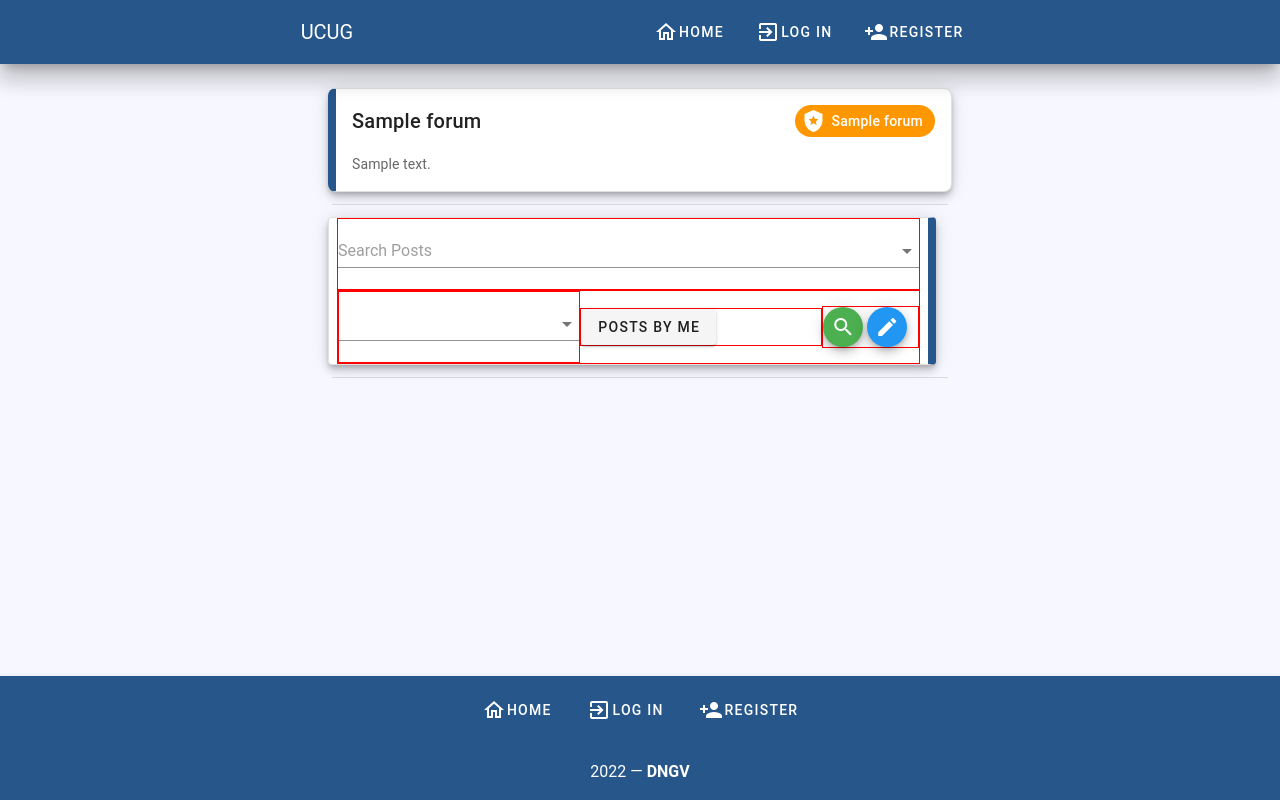
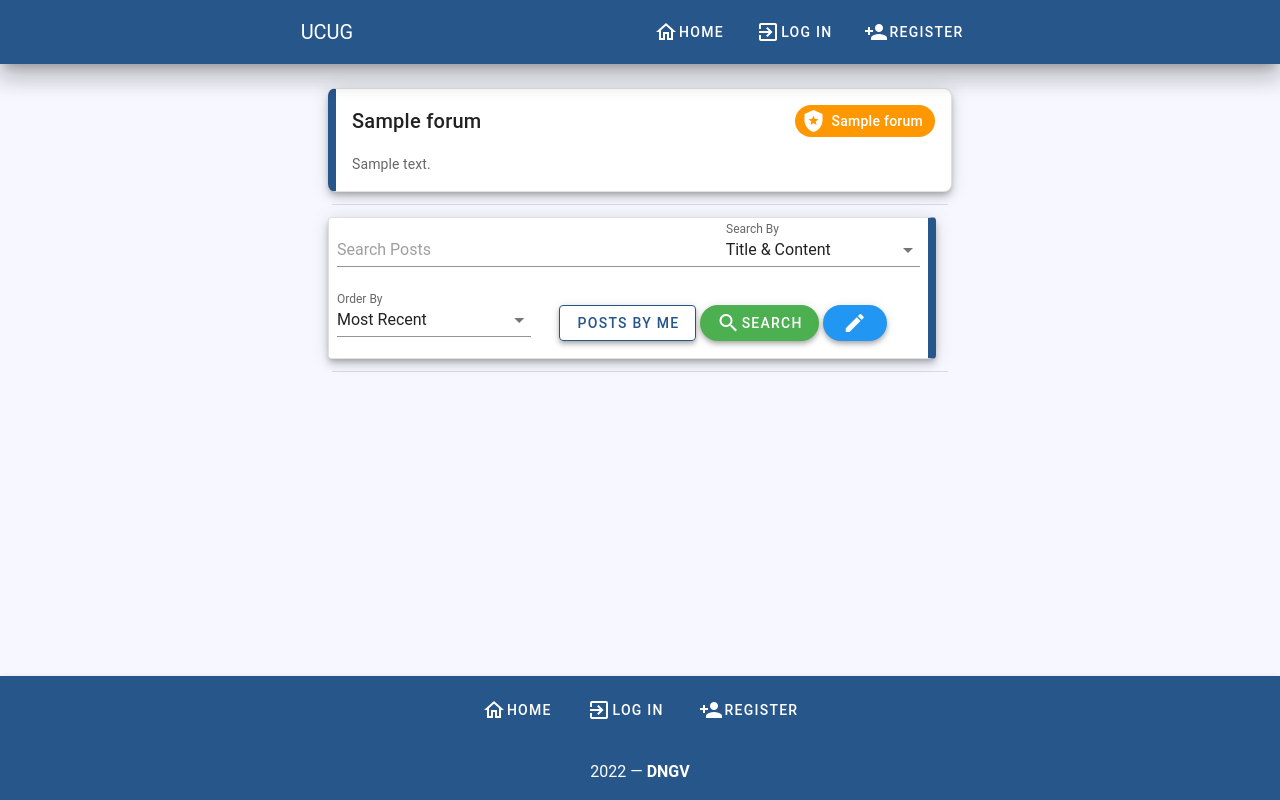
Before and after one commit to DanielGove/UCUG_Public, a Django app: template ucug_forum/templates/forum_feed.html in a window 1280 px wide. Run offline with Django 3.2, Linux system fonts and the light colour scheme; the template is opened without the code that fills it: most values are stand-ins (such as "Sample title", 1, 10 or a date in 2020); some libraries are stand-ins or nearby versions.

Commit message:
Refined the query set a bit

```diff
--- /dev/null
+++ b/UCUG/static/css/forum.css
@@ -0,0 +1,3 @@
+.query_button_highlight {
+    background-color: rgba(39,86,139, 0.3);
+}
--- a/ucug_forum/templates/forum_feed.html
+++ b/ucug_forum/templates/forum_feed.html
@@ -69,30 +69,46 @@
 <v-row>
     <v-card
         width="95%"
+        max-width="650px"
         outlined
         class="ma-2"
         elevation="6"
         style="border-right: 8px solid rgb(39,86,139)">
         <v-card-content>
-        <v-row style="border: 1px solid red"
+            <v-row
                 class="mr-2 ml-2 mb-0 mt-0">
                 <v-col cols="8" class="pa-0">
-                <v-text-field placeholder="Search Posts"></v-text-field></v-col>
+                    <v-text-field
+                        placeholder="Search Posts"
+                        v-model="query_search_term"></v-text-field></v-col>
                 <v-col cols="4" class="pa-0">
-                <v-autocomplete></v-autocomplete></v-col>
+                    <v-select
+                        :items="search_by"
+                        label="Search By"
+                        v-model="query_search_by"
+                    ></v-select></v-col>
             </v-row>
-        <v-row style="border: 1px solid red"
+            <v-row
                 class="ml-2 mr-2 mb-0 mt-0"
                 align="center">
-            <v-col cols="5" class="pa-0" style="border: 1px solid red">
-                <v-autocomplete></v-autocomplete></v-col>
-            <v-col cols="5" class="pa-0" style="border: 1px solid red">
-                <v-btn>Posts By Me</v-btn></v-col>
-            <v-col cols="2" class="pa-0" style="border: 1px solid red">
-                <v-btn fab small color="success"><v-icon>mdi-magnify</v-icon></v-btn>
-                <v-btn fab small color="info"><v-icon>mdi-pencil</v-icon></v-btn>
-            </v-col>
+                <v-col cols="4" class="pa-0">
+                    <v-select
+                        :items="order_by"
+                        label="Order By"
+                        v-model="query_order_by">
+                        </v-select></v-col>
+                <v-col cols="8" class="pa-0 pl-7">
+                    <v-btn
+                        outlined
+                        color="rgb(39,86,139)"
+                        :elevation="query_by_me ? 9 : 4"
+                        :class="query_by_me ? 'query_button_highlight' : ''"
+                        @click="query_by_me = !query_by_me">
+                            Posts By Me</v-btn>
+                    <v-btn rounded elevation=4 color="success"><v-icon>mdi-magnify</v-icon> Search</v-btn>
+                    <v-btn elevation=4 rounded color="info"><v-icon>mdi-pencil</v-icon></v-btn></v-col>
             </v-row>
+        </v-card-content>
     </v-card>
 </v-row>
 <v-row>
--- a/ucug_forum/templates/forum_header.html
+++ b/ucug_forum/templates/forum_header.html
@@ -10,6 +10,7 @@
 
         <!-- Custom UCUG Styling -->
         <link rel="stylesheet" href="/static/css/header.css">
+        <link rel="stylesheet" href="/static/css/forum.css">
 
         <!-- Vue JS -->
         <script src="https://cdn.jsdelivr.net/npm/vue@2/dist/vue.js"></script>
@@ -83,6 +84,22 @@
                     edit_forum_valid: false,
                     edit_forum_title: "",
                     edit_forum_description: "",
+
+                    order_by: [
+                        "Most Recent",
+                        "Oldest",
+                    ],
+                    search_by: [
+                        "Title & Content",
+                        "Title",
+                        "Content",
+                        "Author",
+                    ],
+
+                    query_search_term: '',
+                    query_search_by: 'Title & Content',
+                    query_order_by: 'Most Recent',
+                    query_by_me: false,
                 }),
                 methods: {
                     toggle_forum_edit_form() {
```
Also changed, not shown: ucug_forum/models.py (+11 -0 lines). Lines whose indentation alone changed are shown as unchanged.
